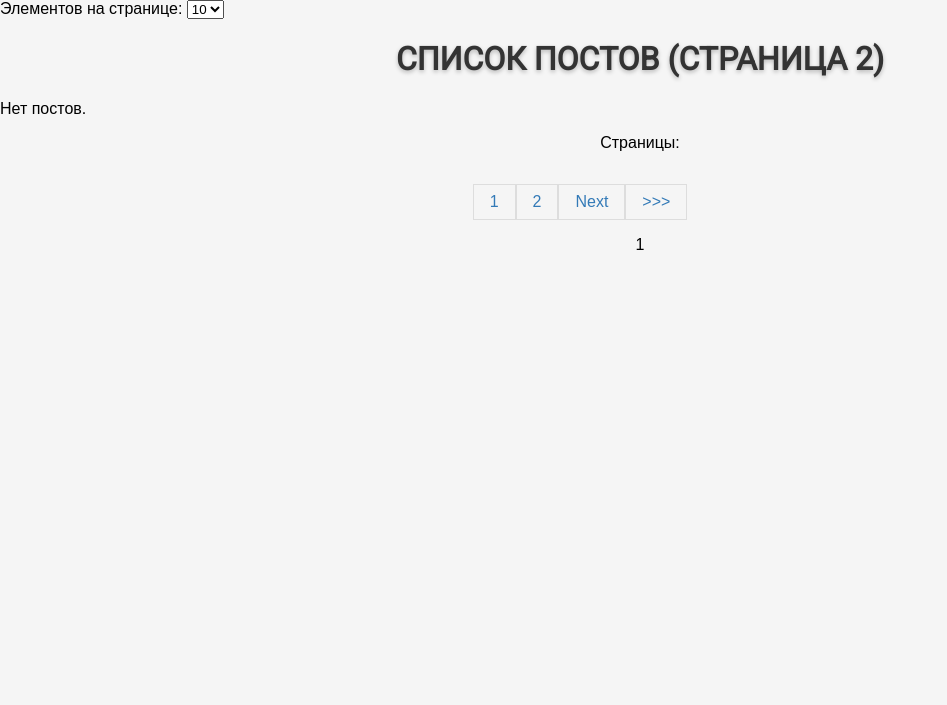
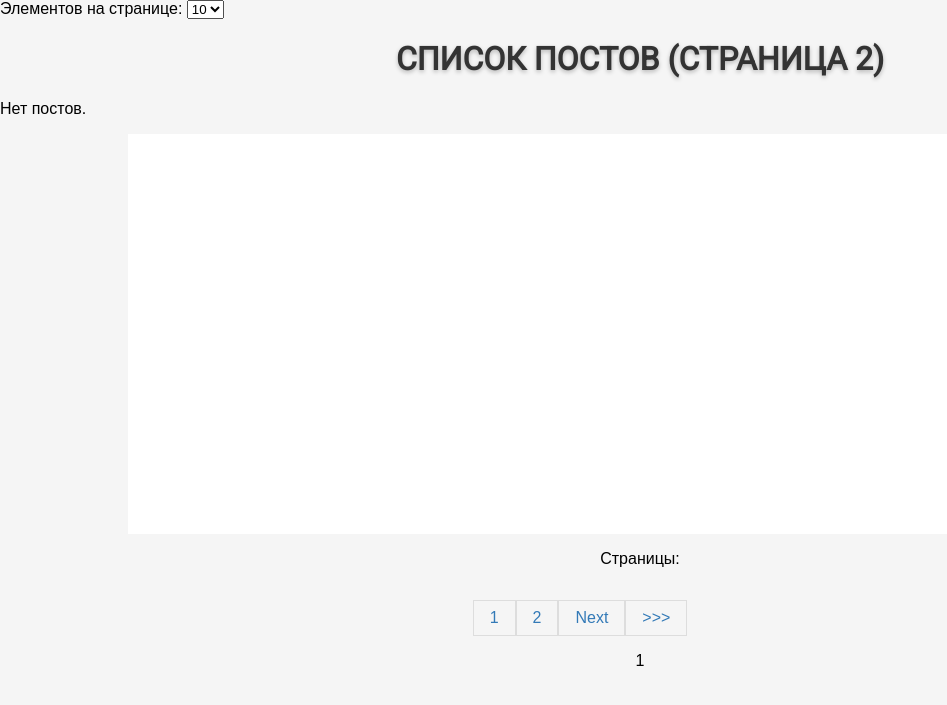
Before and after one commit to yuriselemin/Pagination, a Django app: page /page2/ in a window 1280 px wide. Shown: the top 705 px of the page, without its empty margins (0-947 px from the left). Run offline with Django 5.2, Linux system fonts and the light colour scheme; data that the repository does not hold is empty; parts of the project's set-up code (start-up, migrations or seed data) failed here and were passed over.

Commit message:
Add Page 2/3/4/5
Signed-off-by: Selemin_Uriy <prepress-s@selemin.ru>

```diff
--- a/mysite/templates/blog/page2.html
+++ b/mysite/templates/blog/page2.html
@@ -27,6 +27,9 @@
                 <p>Нет постов.</p>
             {% endfor %}
         </ul>
+        <div class="body_post">
+            <!-- Add any additional content within the body_post div -->
+        </div>
 
     <!-- Update the pagination links -->
     <div class="pagination">
--- a/mysite/templates/blog/page3.html
+++ b/mysite/templates/blog/page3.html
@@ -26,7 +26,9 @@
             <p>Нет постов.</p>
         {% endfor %}
     </ul>
-
+        <div class="body_post">
+            <!-- Add any additional content within the body_post div -->
+        </div>
     <!-- Update the pagination links -->
     <div class="pagination">
         <p>Страницы:</p>
--- a/mysite/templates/blog/page4.html
+++ b/mysite/templates/blog/page4.html
@@ -26,7 +26,9 @@
                 <p>Нет постов.</p>
             {% endfor %}
         </ul>
-
+        <div class="body_post">
+            <!-- Add any additional content within the body_post div -->
+        </div>
     <!-- Update the pagination links -->
     <div class="pagination">
         <p>Страницы:</p>
--- a/mysite/templates/blog/page5.html
+++ b/mysite/templates/blog/page5.html
@@ -26,7 +26,9 @@
                 <p>Нет постов.</p>
             {% endfor %}
         </ul>
-
+        <div class="body_post">
+            <!-- Add any additional content within the body_post div -->
+        </div>
     <!-- Update the pagination links -->
     <div class="pagination">
         <p>Страницы:</p>
--- a/mysite/templates/blog/pagination.html
+++ b/mysite/templates/blog/pagination.html
@@ -63,6 +63,28 @@
         .pagination a:hover:not(.active) {
             color: #23527c;
         }
+
+        .desired-page {
+             background-color: #6d6e71;
+             font-weight: bold;
+             color: white;
+             border: 1px solid #6d6e71;
+             padding: 0.5em 0.5em 0.5em;
+             margin: 45em 0;
+        }
+
+<!--        .body_post {-->
+<!--            width: 100%;-->
+<!--            min-height: 100vh;-->
+<!--            box-sizing: border-box;-->
+<!--            padding-bottom: 30em;-->
+<!--            background-color: #ff00ff;-->
+<!--            display: flex;-->
+<!--            justify-content: center;-->
+<!--            align-items: center;-->
+<!--        }-->
+
+
     </style>
 </head>
 
@@ -83,6 +105,7 @@
             {% endif %}
         {% endfor %}
 
+
         <!-- Следующая страница -->
         {% if page_posts.has_next %}
             <a href="?page={{ page_posts.next_page_number }}">Next</a>
--- a/mysite/templates/blog/post_list.html
+++ b/mysite/templates/blog/post_list.html
@@ -1,16 +1,25 @@
-
 <!DOCTYPE html>
 <html lang="ru">
 <head>
-
     <meta charset="UTF-8">
     <title></title>
-
+    <style>
+        .body_post {
+            width: 80%;
+            height: 50vh;
+            padding: 10em;
+            margin: 0 auto;
+            box-sizing: border-box;
+            padding-bottom: 10em;
+            background-color: #ffff;
+            display: flex;
+            justify-content: center;
+            align-items: center;
+        }
+    </style>
 </head>
 <body>
-
     {% block content %}
-
         <form method="GET">
             <label for="items_per_page">Элементов на странице:</label>
             <select id="items_per_page" name="items_per_page" onchange="this.form.submit()">
@@ -33,7 +42,11 @@
             {% endfor %}
         </ul>
 
-        <!-- показываем пагинатор -->
+        <div class="body_post">
+            <!-- Add any additional content within the body_post div -->
+        </div>
+
+        <!-- Pagination -->
         <div class="pagination">
             <p>Страницы:</p>
             <ul>
@@ -42,8 +55,9 @@
                 <li><a href="{% url 'page5' %}">>>></a></li>
             </ul>
         </div>
+
+        <!-- Include pagination template -->
         {% include 'blog/pagination.html' with page_posts=page_posts %}
     {% endblock %}
-
 </body>
 </html>
```
Lines whose indentation alone changed are shown as unchanged.
